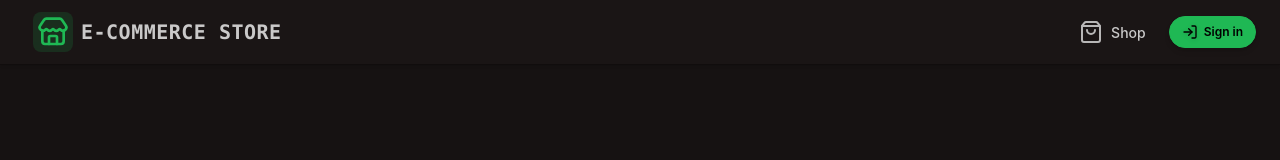
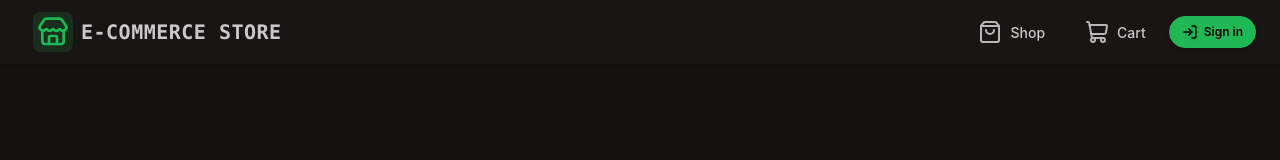
Before and after one commit to Ismam0044/E-commerce-application, a React (Vite) app in the folder frontend/: page / in a window 1280 px wide. Shown: the top 160 px of the page. Built offline with nearby package versions, Linux system fonts and the light colour scheme; no server answers.

Commit message:
feat: add Zustand for state management and implement cart functionality

```diff
--- a/frontend/package.json
+++ b/frontend/package.json
@@ -18,7 +18,8 @@
     "react": "^19.2.7",
     "react-dom": "^19.2.7",
     "react-router": "^8.2.0",
-    "tailwindcss": "^4.3.2"
+    "tailwindcss": "^4.3.2",
+    "zustand": "^5.0.14"
   },
   "devDependencies": {
     "@eslint/js": "^10.0.1",
--- a/frontend/src/App.jsx
+++ b/frontend/src/App.jsx
@@ -3,7 +3,7 @@ import PageLoader from "./components/PageLoader";
 import Layout from "./components/Layout";
 import { Routes, Route, Navigate } from "react-router";
 // import HomePage from "./pages/HomePage";
-// import CartPage from "./pages/CartPage";
+import CartPage from "./pages/CartPage";
 // import OrdersPage from "./pages/OrdersPage";
 // import CheckoutReturnPage from "./pages/CheckoutReturnPage";
 // import ProductDetailPage from "./pages/ProductDetailPage";
@@ -24,7 +24,7 @@ function App() {
       <Routes>
         <Route path="/" element={<div />} />
         {/* <Route path="/" element={<HomePage />} /> */}
-        {/* <Route path="/cart" element={<CartPage />} /> */}
+        <Route path="/cart" element={<CartPage />} />
         {/* <Route path="/product/:slug" element={<ProductDetailPage />} /> */}
         {/* <Route
           path="/orders"
--- a/frontend/src/components/Navbar.jsx
+++ b/frontend/src/components/Navbar.jsx
@@ -11,7 +11,7 @@ import {
   ShoppingCartIcon,
   StoreIcon,
 } from "lucide-react";
-// import { useCart } from "../store/cart";
+import { useCart } from "../store/cart";
 
 const Navbar = () => {
   const { getToken, isSignedIn } = useAuth();
@@ -24,7 +24,7 @@ const Navbar = () => {
 
   const role = meData?.user?.role;
 
-  // const cartCount = useCart((s) => s.items.reduce((n, line) => n + line.quantity, 0));
+  const cartCount = useCart((s) => s.items.reduce((n, line) => n + line.quantity, 0));
 
   return (
     <header className="sticky top-0 z-50 border-b border-base-300 bg-base-100/95 shadow-sm backdrop-blur-md">
@@ -61,7 +61,7 @@ const Navbar = () => {
             ) : null}
           </Show>
 
-          {/* <Link
+          <Link
             to="/cart"
             className="btn btn-ghost gap-2 font-medium indicator"
             aria-label={cartCount > 0 ? `Cart, ${cartCount} items` : "Cart"}
@@ -73,7 +73,7 @@ const Navbar = () => {
             ) : null}
             <ShoppingCartIcon className="size-6 opacity-90" aria-hidden />
             <span className="hidden sm:inline">Cart</span>
-          </Link> */}
+          </Link>
 
           <Show when={"signed-out"}>
             <SignInButton mode="modal">
--- /dev/null
+++ b/frontend/src/store/cart.js
@@ -0,0 +1,42 @@
+import { create } from "zustand";
+import { persist } from "zustand/middleware";
+
+// persist will save the cart items to localStorage
+export const useCart = create(
+  persist(
+    (set, get) => ({
+      items: [],
+
+      addItem(productId, qty = 1) {
+        const items = [...get().items];
+        const i = items.findIndex((item) => item.productId === productId);
+        if (i >= 0) {
+          items[i] = { ...items[i], quantity: items[i].quantity + qty };
+        } else {
+          items.push({ productId, quantity: qty });
+        }
+        set({ items });
+      },
+
+      removeItem(productId) {
+        set({ items: get().items.filter((item) => item.productId !== productId) });
+      },
+
+      setQty(productId, quantity) {
+        if (quantity <= 0) {
+          set({ items: get().items.filter((item) => item.productId !== productId) });
+          return;
+        }
+        const items = get().items.map((item) =>
+          item.productId === productId ? { ...item, quantity } : item,
+        );
+        set({ items });
+      },
+
+      clear() {
+        set({ items: [] });
+      },
+    }),
+    { name: "northwind-cart" },
+  ),
+);
```
Also changed, not shown: 1 other file (tests, documents, lock files or other folders).
